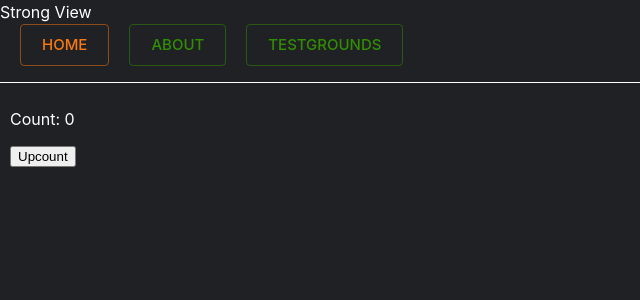
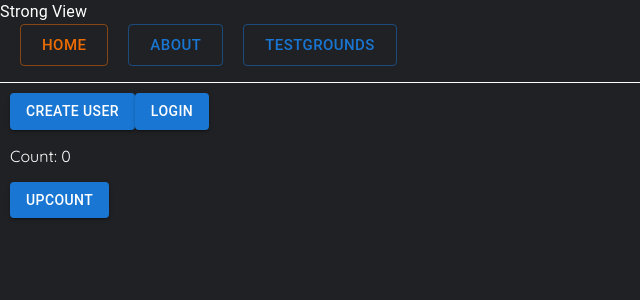
Before and after one commit to gustavosinacio/strong-view, a React (Create React App) app: page /home in a window 1280 px wide. Shown: the top 300 px of the page, without its empty margins (0-640 px from the left). Built offline with nearby package versions, Linux system fonts and the light colour scheme; no server answers.

Commit message:
Adds firebase

```diff
--- a/package.json
+++ b/package.json
@@ -14,6 +14,7 @@
     "@types/node": "^17.0.1",
     "@types/react": "^17.0.37",
     "@types/react-dom": "^17.0.11",
+    "firebase": "^9.6.1",
     "react": "^17.0.2",
     "react-dom": "^17.0.2",
     "react-error-boundary": "^3.1.4",
--- a/src/App.tsx
+++ b/src/App.tsx
@@ -2,6 +2,8 @@ import { Button, Typography, useTheme } from "@mui/material";
 import { Outlet } from "react-router-dom";
 
 import { Link } from "./App.styles";
+
+import { ThemeProvider } from "@mui/material";
 
 export function App() {
   const theme = useTheme();
@@ -9,7 +11,7 @@ export function App() {
   console.log(9821, theme);
 
   return (
-    <div style={{}}>
+    <ThemeProvider theme={theme}>
       <Typography>Strong View</Typography>
       <nav
         style={{
@@ -36,6 +38,6 @@ export function App() {
         </div>
       </nav>
       <Outlet />
-    </div>
+    </ThemeProvider>
   );
 }
--- /dev/null
+++ b/src/configs/firebase.ts
@@ -0,0 +1,18 @@
+// Import the functions you need from the SDKs you need
+import { initializeApp } from "firebase/app";
+import { getAnalytics } from "firebase/analytics";
+
+import firebaseConfigJson from "./firebaseConfig.json";
+
+// TODO: Add SDKs for Firebase products that you want to use
+// https://firebase.google.com/docs/web/setup#available-libraries
+
+// Your web app's Firebase configuration
+// For Firebase JS SDK v7.20.0 and later, measurementId is optional
+const firebaseConfig = firebaseConfigJson;
+
+// Initialize Firebase
+const app = initializeApp(firebaseConfig);
+const analytics = getAnalytics(app);
+
+export { app, analytics };
--- a/src/index.css
+++ b/src/index.css
@@ -1,10 +1,10 @@
+@import url("https://fonts.googleapis.com/css2?family=Quicksand:wght@300;400;500;600;700&display=swap");
+
 body {
   margin: 0;
-  font-family: -apple-system, BlinkMacSystemFont, "Segoe UI", "Roboto", "Oxygen",
-    "Ubuntu", "Cantarell", "Fira Sans", "Droid Sans", "Helvetica Neue",
-    sans-serif;
   -webkit-font-smoothing: antialiased;
   -moz-osx-font-smoothing: grayscale;
+  font-family: "Quicksand", sans-serif;
 
   background-color: rgb(32, 33, 36);
   color: white;
--- a/src/pages/Home/Home.tsx
+++ b/src/pages/Home/Home.tsx
@@ -1,20 +1,76 @@
+import { Button } from "@mui/material";
 import { ReactElement, useState } from "react";
+import { getFirestore, doc, setDoc } from "firebase/firestore";
+import {
+  getAuth,
+  createUserWithEmailAndPassword,
+  signInWithEmailAndPassword,
+} from "firebase/auth";
 
 import { Container } from "./Home.styles";
 
 export const Home = (): ReactElement => {
+  const db = getFirestore();
+  const auth = getAuth();
   const [count, setCount] = useState(0);
 
-  const upCount = () => {
+  const upCount = async () => {
     setCount((prevCount) => prevCount + 1);
+
+    try {
+      const docRef = await setDoc(doc(db, "cities", "LA"), {
+        name: "Los Angeles",
+        state: "CA",
+        country: "USA",
+      });
+      console.log("Document written with ID: ", docRef);
+    } catch (e: any) {
+      console.error("Error adding document: ", e.message);
+    }
+  };
+
+  const login = async () => {
+    try {
+      const userCredential = await signInWithEmailAndPassword(
+        auth,
+        "gsinacio94@gmail.com",
+        "testOutStrongPassword"
+      );
+
+      const user = userCredential.user;
+      console.log(98213, "logging in", user);
+    } catch (error: any) {
+      const errorCode = error.code;
+      const errorMessage = error.message;
+
+      console.log(98211, { errorCode, errorMessage });
+    }
+  };
+
+  const createUser = async () => {
+    createUserWithEmailAndPassword(
+      auth,
+      "gsinacio94@gmail.com",
+      "testOutStrongPassword"
+    );
   };
 
   return (
     <Container>
+      <div>
+        <Button variant="contained" onClick={createUser}>
+          create user
+        </Button>
+        <Button variant="contained" onClick={login}>
+          Login
+        </Button>
+      </div>
       <p>
         Count: <span>{count}</span>
       </p>
-      <button onClick={upCount}>Upcount</button>
+      <Button variant="contained" onClick={upCount}>
+        Upcount
+      </Button>
     </Container>
   );
 };
--- a/src/pages/Testground/Testgrounds.tsx
+++ b/src/pages/Testground/Testgrounds.tsx
@@ -1,8 +1,10 @@
-import { Link, Outlet } from "react-router-dom";
+import { Color, useTheme } from "@mui/material";
+import { NavLink, Outlet } from "react-router-dom";
 import { getTestgrounds } from "../../data";
 
 export const Testgrounds = () => {
   let testgrounds = getTestgrounds();
+  const theme = useTheme();
   return (
     <div style={{ display: "flex" }}>
       <nav
@@ -13,13 +15,17 @@ export const Testgrounds = () => {
         }}
       >
         {testgrounds.map((testground) => (
-          <Link
-            style={{ display: "block", marginBottom: "20px", color: "white" }}
+          <NavLink
+            style={({ isActive }) => ({
+              display: "block",
+              marginBottom: "20px",
+              color: isActive ? "#fa3040" : "#fff",
+            })}
             to={`/testgrounds/${testground.id}`}
             key={testground.id}
           >
             {testground.name}
-          </Link>
+          </NavLink>
         ))}
       </nav>
       <Outlet />
--- a/src/theme.ts
+++ b/src/theme.ts
@@ -1,5 +1,6 @@
 import { createTheme } from "@mui/material/styles";
-export const theme = createTheme({
+
+let theme = createTheme({
   palette: {
     mode: "dark",
     primary: {
@@ -11,22 +12,44 @@ export const theme = createTheme({
       dark: "#da5910",
     },
   },
-  status: {
-    danger: "#faf910",
+  colors: {
+    // yellow: "#faf910",
+    // red: "#fa3040",
   },
   typography: {
-    fontFamily: [
-      "-apple-system",
-      "BlinkMacSystemFont",
-      '"Segoe UI"',
-      "Roboto",
-      '"Helvetica Neue"',
-      "Arial",
-      "sans-serif",
-      '"Apple Color Emoji"',
-      '"Segoe UI Emoji"',
-      '"Segoe UI Symbol"',
-    ].join(","),
-    fontSize: 14,
+    // fontFamily: [
+    //   "-apple-system",
+    //   "BlinkMacSystemFont",
+    //   '"Segoe UI"',
+    //   "Roboto",
+    //   '"Helvetica Neue"',
+    //   "Arial",
+    //   "sans-serif",
+    //   '"Apple Color Emoji"',
+    //   '"Segoe UI Emoji"',
+    //   '"Segoe UI Symbol"',
+    // ].join(","),
+    fontFamily: "Quicksand",
+    fontSize: 15,
+    fontWeightLight: 400,
+    fontWeightRegular: 500,
+    fontWeightMedium: 600,
+    fontWeightBold: 700,
+
+    body1: {
+      fontFamily: "Arial",
+    },
   },
 });
+
+let customTypography = createTheme({
+  typography: {
+    fontFamily: "Quicksand",
+  },
+}).typography;
+
+theme = createTheme(theme, {
+  typography: customTypography,
+});
+
+export { theme };
--- a/tsconfig.json
+++ b/tsconfig.json
@@ -35,7 +35,7 @@
     // "typeRoots": [],                                  /* Specify multiple folders that act like `./node_modules/@types`. */
     // "types": [],                                      /* Specify type package names to be included without being referenced in a source file. */
     // "allowUmdGlobalAccess": true,                     /* Allow accessing UMD globals from modules. */
-    // "resolveJsonModule": true,                        /* Enable importing .json files */
+    "resolveJsonModule": true,                        /* Enable importing .json files */
     // "noResolve": true,                                /* Disallow `import`s, `require`s or `<reference>`s from expanding the number of files TypeScript should add to a project. */
 
     /* JavaScript Support */
```
Also changed, not shown: custom.d.ts (+7 -4 lines), src/index.tsx (+2 -5 lines), 2 other files (tests, documents, lock files or other folders).
